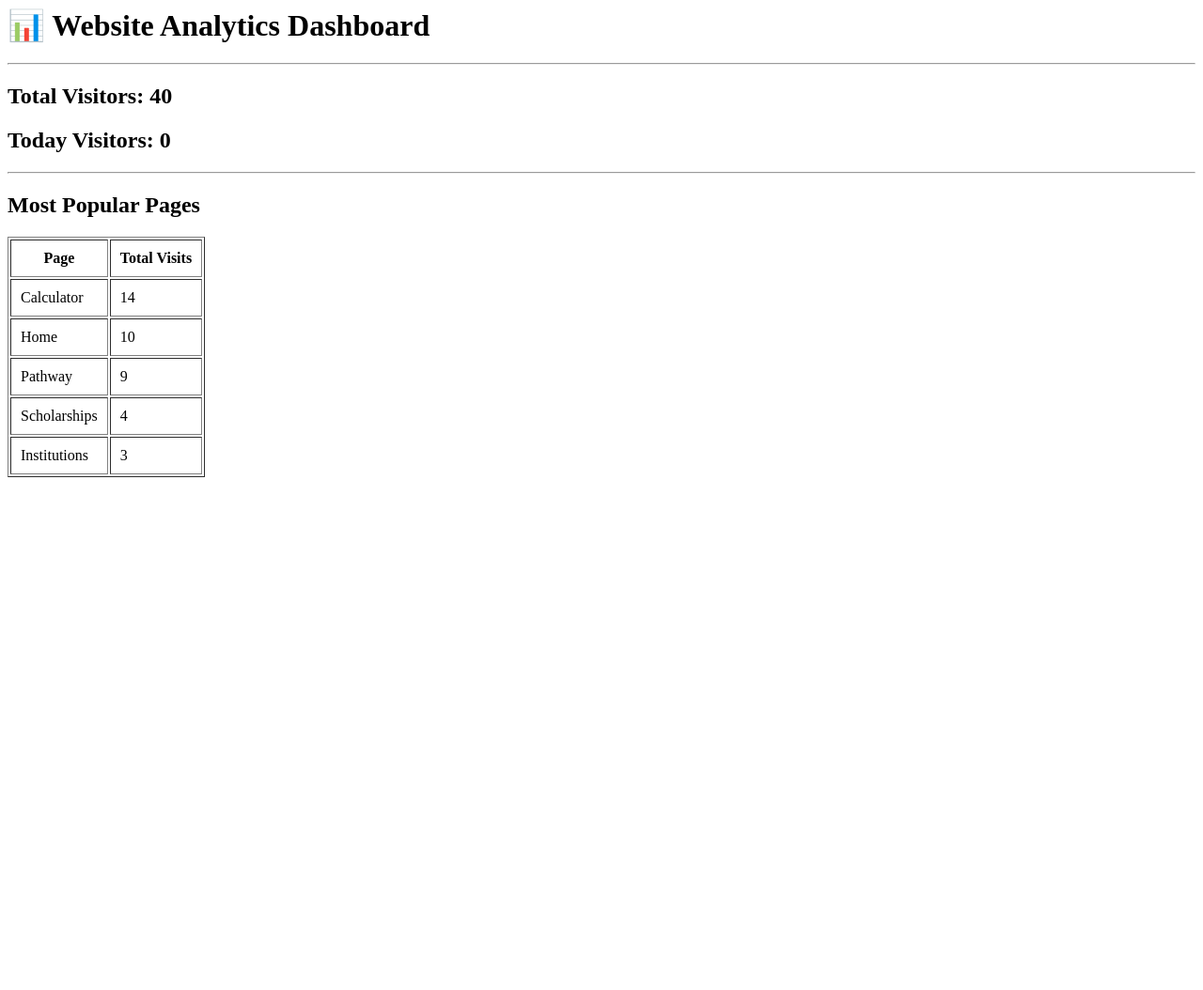
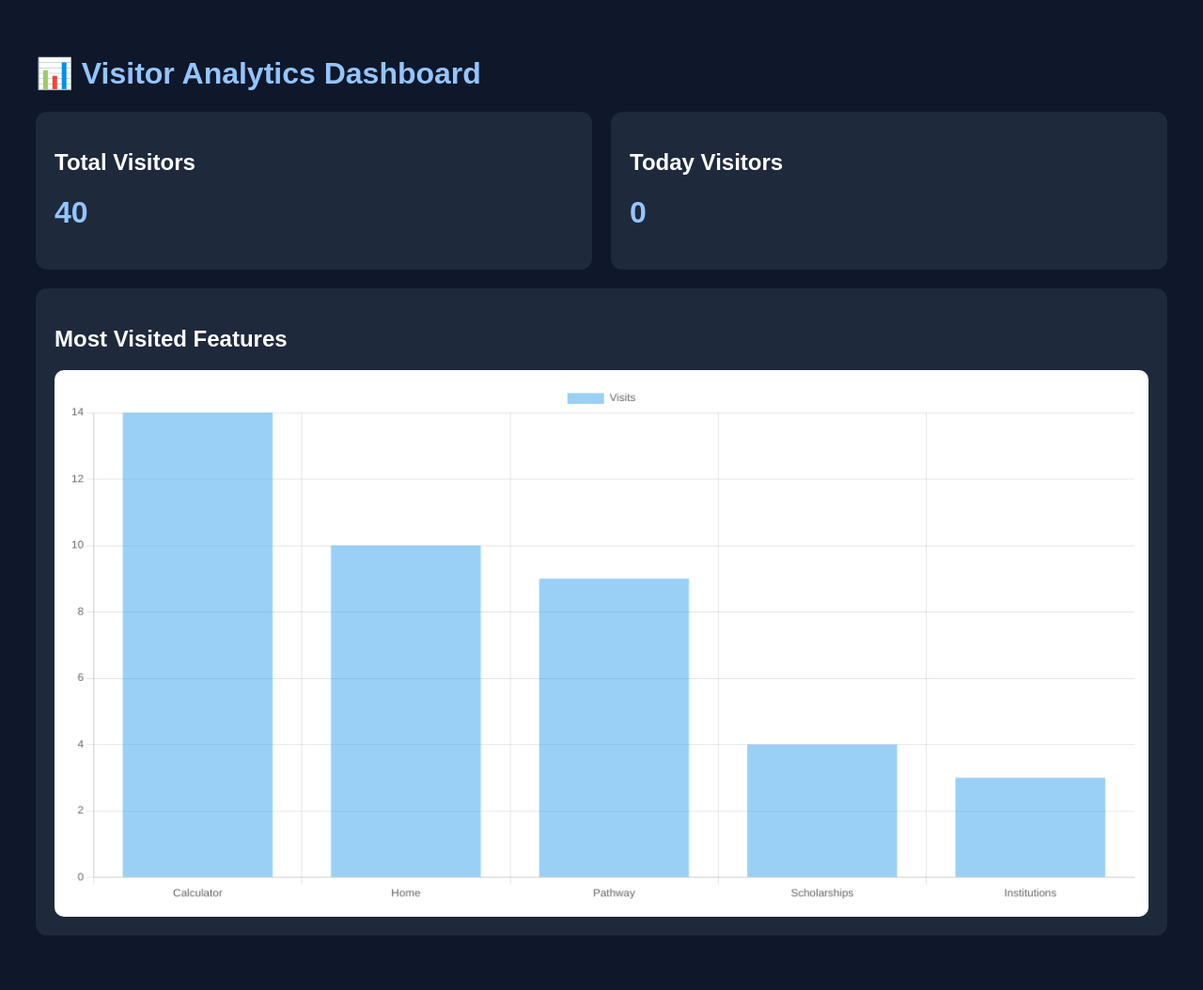
Before and after one commit to HusainRazalli1037/2610-CSP1123-G26, a Django app: page /analytics/ in a window 1280 px wide. Shown: the whole page at 94% size. Before the commit the page ends 508 px from the top, so only its background shows below. Run offline with Django 5.2, Linux system fonts and the light colour scheme; data comes from the database, SQL or seed files in the repository; both versions use the stored data as it was after the commit.

Commit message:
Upgraded admin theme and visitor tracking dashboard

```diff
--- a/main/templates/analytics.html
+++ b/main/templates/analytics.html
@@ -1,25 +1,82 @@
-<h1>📊 Website Analytics Dashboard</h1>
+<!DOCTYPE html>
+<html>
+<head>
+    <title>Analytics Dashboard</title>
+    <script src="https://cdn.jsdelivr.net/npm/chart.js"></script>
 
-<hr>
+    <style>
+        body{
+            font-family: Arial;
+            background:#0f172a;
+            color:white;
+            padding:30px;
+        }
 
-<h2>Total Visitors: {{ total_visits }}</h2>
-<h2>Today Visitors: {{ today_visits }}</h2>
+        .card{
+            background:#1e293b;
+            padding:20px;
+            border-radius:12px;
+            margin-bottom:20px;
+        }
 
-<hr>
+        .grid{
+            display:grid;
+            grid-template-columns:1fr 1fr;
+            gap:20px;
+        }
 
-<h2>Most Popular Pages</h2>
+        canvas{
+            background:white;
+            border-radius:10px;
+            padding:15px;
+        }
 
-<table border="1" cellpadding="10">
-<tr>
-    <th>Page</th>
-    <th>Total Visits</th>
-</tr>
+        h1{
+            color:#93c5fd;
+        }
+    </style>
+</head>
+<body>
 
-{% for p in popular_pages %}
-<tr>
-    <td>{{ p.page }}</td>
-    <td>{{ p.total }}</td>
-</tr>
-{% endfor %}
+<h1>📊 Visitor Analytics Dashboard</h1>
 
-</table>
+<div class="grid">
+
+<div class="card">
+<h2>Total Visitors</h2>
+<h1>{{ total_visits }}</h1>
+</div>
+
+<div class="card">
+<h2>Today Visitors</h2>
+<h1>{{ today_visits }}</h1>
+</div>
+
+</div>
+
+<div class="card">
+<h2>Most Visited Features</h2>
+<canvas id="barChart"></canvas>
+</div>
+
+<script>
+const labels = {{ labels|safe }};
+const totals = {{ totals|safe }};
+
+new Chart(document.getElementById('barChart'), {
+    type: 'bar',
+    data: {
+        labels: labels,
+        datasets: [{
+            label: 'Visits',
+            data: totals
+        }]
+    },
+    options: {
+        responsive:true
+    }
+});
+</script>
+
+</body>
+</html>
--- a/main/views.py
+++ b/main/views.py
@@ -1,8 +1,12 @@
 from django.shortcuts import render
 from .models import Institution, Course
 from .models import Visitor
+from .models import Institution
+from .models import Scholarship
+from django.db.models import Count
+from django.utils.timezone import now
+from datetime import date
 
-from .models import Institution
 
 def institutions(request):
     track_visit(request, 'Institutions')
@@ -13,7 +17,6 @@ def institutions(request):
         'institutions': institutions
     })
 
-from .models import Institution
 
 def home(request):
     track_visit(request, 'Home')
@@ -85,7 +88,6 @@ def calculator(request):
         "result": result
     })
 
-from .models import Course
 
 def pathway(request):
     track_visit(request, 'Pathway')
@@ -96,7 +98,6 @@ def pathway(request):
         'courses': courses
     })
 
-from .models import Institution, Course
 
 def institution_detail(request, id):
     institution = Institution.objects.get(id=id)
@@ -107,9 +108,6 @@ def institution_detail(request, id):
         'courses': courses
     })
 
-from .models import Scholarship
-
-from .models import Scholarship
 
 def scholarships(request):
     track_visit(request, 'Scholarships')
@@ -120,7 +118,6 @@ def scholarships(request):
         'scholarships': scholarships
     })
 
-from .models import Visitor
 
 def track_visit(request, page_name):
     ip = request.META.get('REMOTE_ADDR')
@@ -129,11 +126,6 @@ def track_visit(request, page_name):
         ip_address=ip
     )
 
-
-from django.db.models import Count
-from django.utils.timezone import now
-from datetime import date
-
 def analytics(request):
     total_visits = Visitor.objects.count()
 
@@ -141,12 +133,16 @@ def analytics(request):
         visited_at__date=date.today()
     ).count()
 
-    popular_pages = Visitor.objects.values('page').annotate(
+    page_data = Visitor.objects.values('page').annotate(
         total=Count('page')
     ).order_by('-total')
+
+    labels = [item['page'] for item in page_data]
+    totals = [item['total'] for item in page_data]
 
     return render(request, 'analytics.html', {
         'total_visits': total_visits,
         'today_visits': today_visits,
-        'popular_pages': popular_pages
+        'labels': labels,
+        'totals': totals,
     })
```
Also changed, not shown: spm_guideline/settings.py (+29 -0 lines), db.sqlite3.
